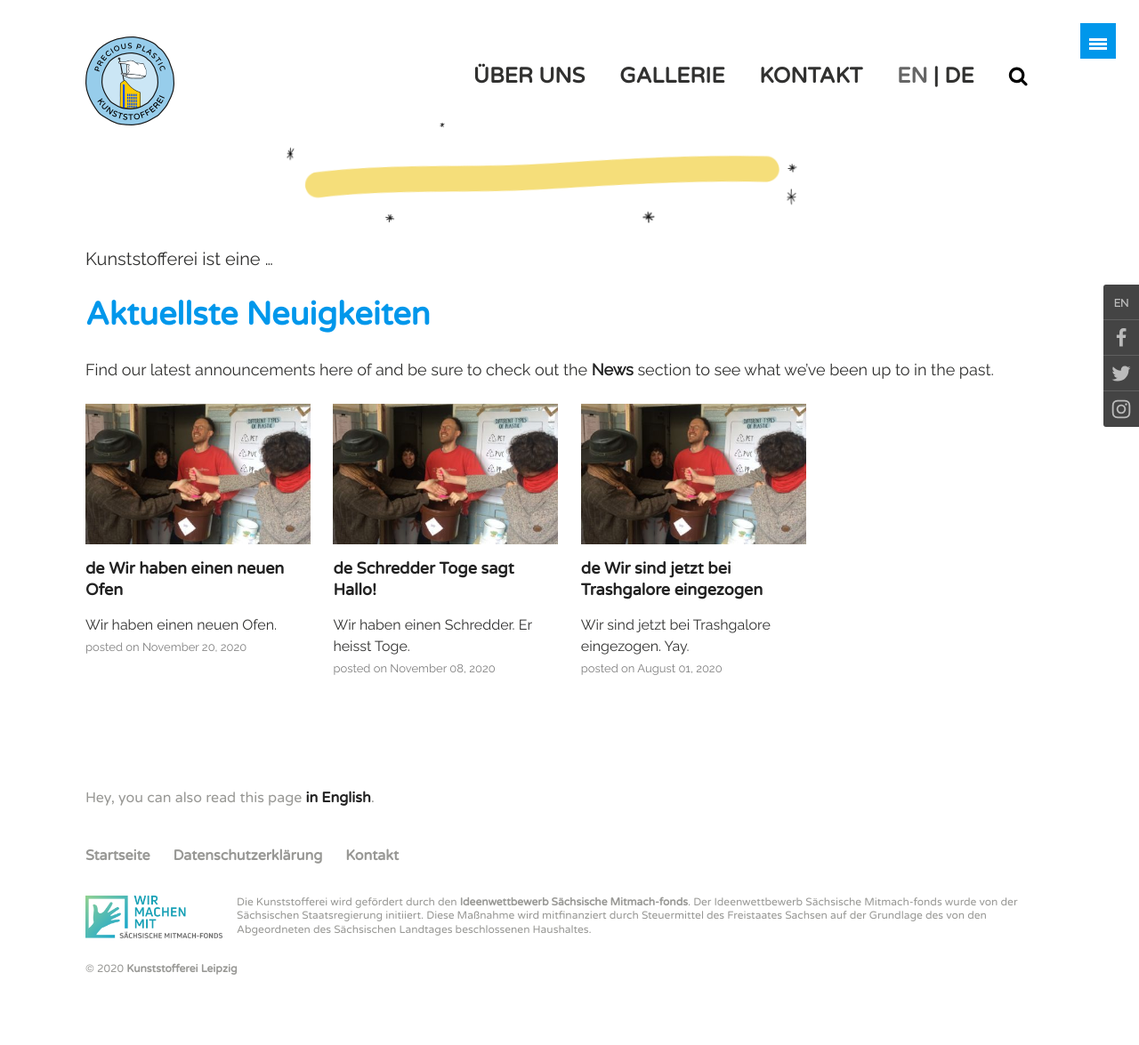
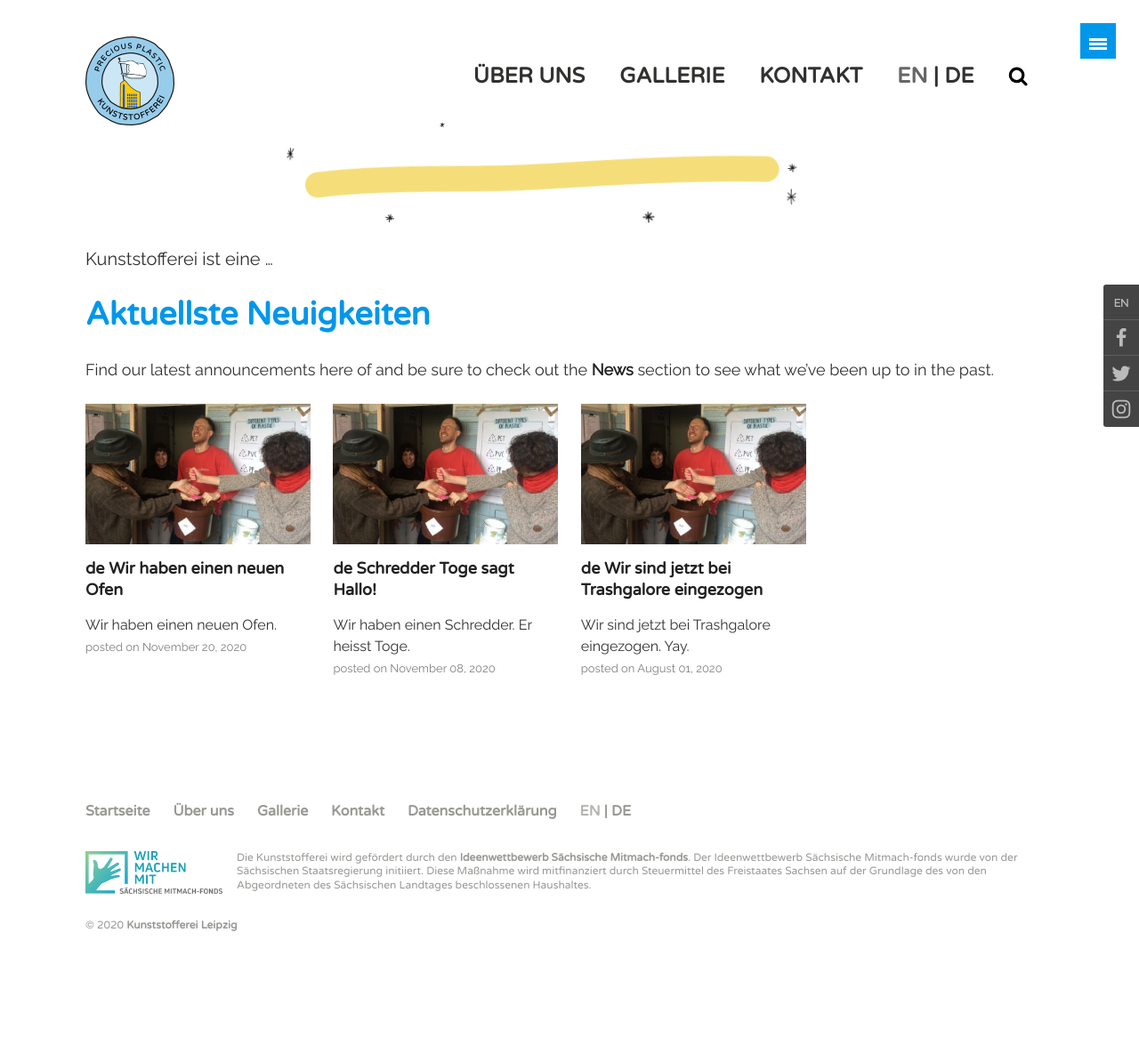
Before and after one commit to kunststofferei/kunststofferei.github.io, a Jekyll site: the page built from de/index.md, in a window 1280 px wide. Shown: the whole page at 89% size. Built offline with Jekyll 4.4.1, drawn with Linux system fonts in a browser that asks for light colours; comment, search, counter and statistics services are not loaded; after the commit the page ends 1125 px from its top, so only the background shows below that.

Commit message:
moves EN/DE switch in footer to footer menu

```diff
--- a/_includes/footer.html
+++ b/_includes/footer.html
@@ -1,13 +1,28 @@
 <footer role="contentinfo" id="site-footer">
-
-{% include lang-selector-footer.html %}
 
 	<nav role="navigation" class="menu bottom-menu">
 
 		<ul class="menu-item">
 			<li><a class="dropdown-item" href="{{ site.baseurl }}{{ site.data.translations.footer-home[page.lang].link }}" role="menuitem">{{site.data.translations.footer-home[page.lang].title }}</a></li>
+			<li><a class="dropdown-item" href="{{ site.baseurl }}{{ site.data.translations.menu-about[page.lang].link }}" role="menuitem">{{site.data.translations.menu-about[page.lang].title }}</a></li>
+			<li><a class="dropdown-item" href="{{ site.baseurl }}{{ site.data.translations.menu-gallery[page.lang].link }}" role="menuitem">{{site.data.translations.menu-gallery[page.lang].title }}</a></li>
+			<li><a class="dropdown-item" href="{{ site.baseurl }}{{ site.data.translations.menu-contact[page.lang].link }}" role="menuitem">{{site.data.translations.menu-contact[page.lang].title }}</a></li>
 			<li><a class="dropdown-item" href="{{ site.baseurl }}{{ site.data.translations.footer-gdpr[page.lang].link }}" role="menuitem">{{site.data.translations.footer-gdpr[page.lang].title }}</a></li>
-			<li><a class="dropdown-item" href="{{ site.baseurl }}{{ site.data.translations.footer-contact[page.lang].link }}" role="menuitem">{{site.data.translations.footer-contact[page.lang].title }}</a></li>
+
+			{% assign posts=site.posts | where:"lang-ref", page.lang-ref | sort: 'lang' %}
+    {% if posts.size == 0 %}
+        {% assign posts=site.pages | where:"lang-ref", page.lang-ref | sort: 'lang' %}
+    {% endif %}
+    {% if posts.size > 1 %}
+	 {% for post in posts %}
+		{% if page.lang == "en" and post.lang == "de" %}
+			<li><a href="{{ site.base-url }}{{ post.url }}" class="{{ post.lang }}" title="Auf deutsch anzeigen." role="menuitem">EN | <span style="color: #B3B3B0">DE</span></a></li>
+		{% endif %}
+		{% if page.lang == "de" and post.lang == "en" %}
+			<li><a href="{{ site.base-url }}{{ post.url }}" class="{{ post.lang }}" title="Auf deutsch anzeigen." role="menuitem"><span style="color: #B3B3B0">EN</span> | DE</a></li>
+		{% endif %}
+	{% endfor %}
+	{% endif %}
 		</ul>
 
 	</nav><!-- /.bottom-menu -->
--- a/_includes/lang-selector-footer.html
+++ /dev/null
@@ -1,16 +0,0 @@
-<div id="lang-selector-footer">
-	{% assign posts=site.posts | where:"lang-ref", page.lang-ref | sort: 'lang' %}
-    {% if posts.size == 0 %}
-        {% assign posts=site.pages | where:"lang-ref", page.lang-ref | sort: 'lang' %}
-    {% endif %}
-    {% if posts.size > 1 %}
-	 {% for post in posts %}
-		{% if page.lang == "en" and post.lang == "de" %}
-			Hey, diese Seite gibt es übrigens auch <a href="{{ site.base-url }}{{ post.url }}" class="{{ post.lang }}" title="Auf deutsch anzeigen.">auf deutsch</a>.
-		{% endif %}
-		{% if page.lang == "de" and post.lang == "en" %}
-			Hey, you can also read this page <a href="{{ site.base-url }}{{ post.url }}" class="{{ post.lang }}" title="Show in English.">in English</a>.
-		{% endif %}
-	{% endfor %}
-	{% endif %}
-</div>
```
Also changed, not shown: _data/translations.yml (+0 -8 lines).
